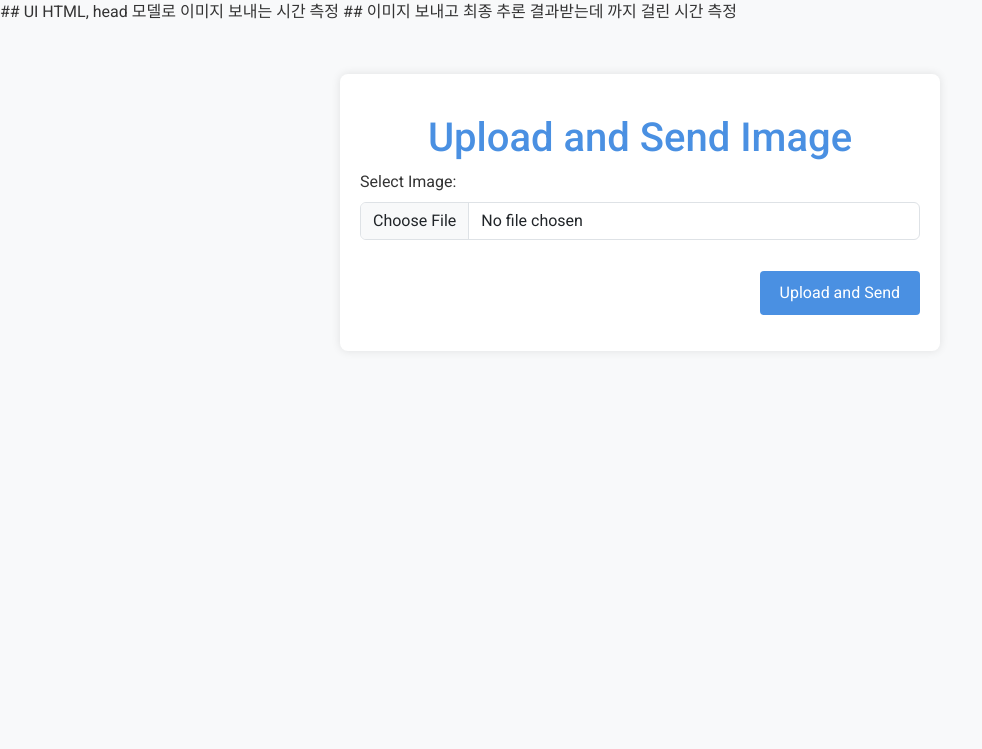
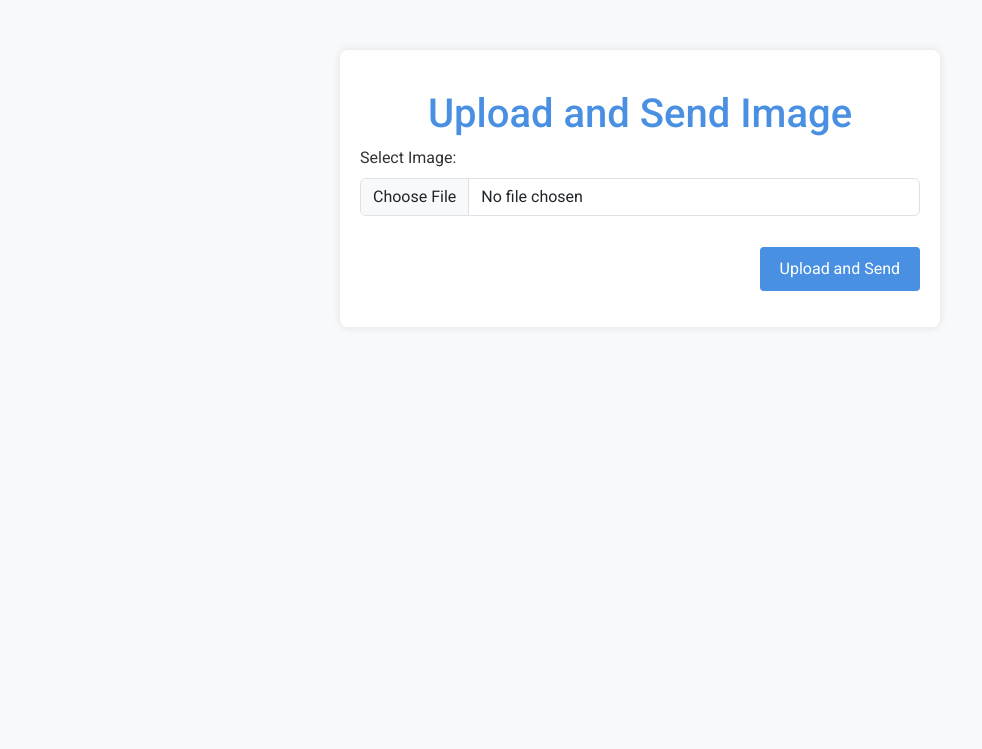
Before and after one commit to NetChallenge11/UI, a Flask app: page /upload_page in a window 1280 px wide. Shown: the top 749 px of the page, without its empty margins (0-982 px from the left). Run offline with Flask 2, Linux system fonts and the light colour scheme; parts of the project's set-up code (start-up, migrations or seed data) failed here and were passed over; some libraries are stand-ins or nearby versions.

Commit message:
Update upload.html
time module2

```diff
--- a/templates/upload.html
+++ b/templates/upload.html
@@ -1,6 +1,3 @@
-## UI HTML, head 모델로 이미지 보내는 시간 측정
-## 이미지 보내고 최종 추론 결과받는데 까지 걸린 시간 측정
-
 <!DOCTYPE html>
 <html lang="en">
 <head>
@@ -48,6 +45,8 @@
 
         document.getElementById('loading').style.display = 'block';
 
+        let elapsedTimeUItoResult; // elapsedTimeUItoResult 변수를 외부에서 선언
+
         fetch('/upload_image', {
             method: 'POST',
             body: formData
@@ -55,7 +54,7 @@
         .then(response => {
             // 서버 응답 시간 측정 (UI to final result)
             const endTime = new Date().getTime();
-            const elapsedTimeUItoResult = (endTime - startTimeUItoHead) / 1000;
+            elapsedTimeUItoResult = (endTime - startTimeUItoHead) / 1000;
 
             return response.json();
         })
```
